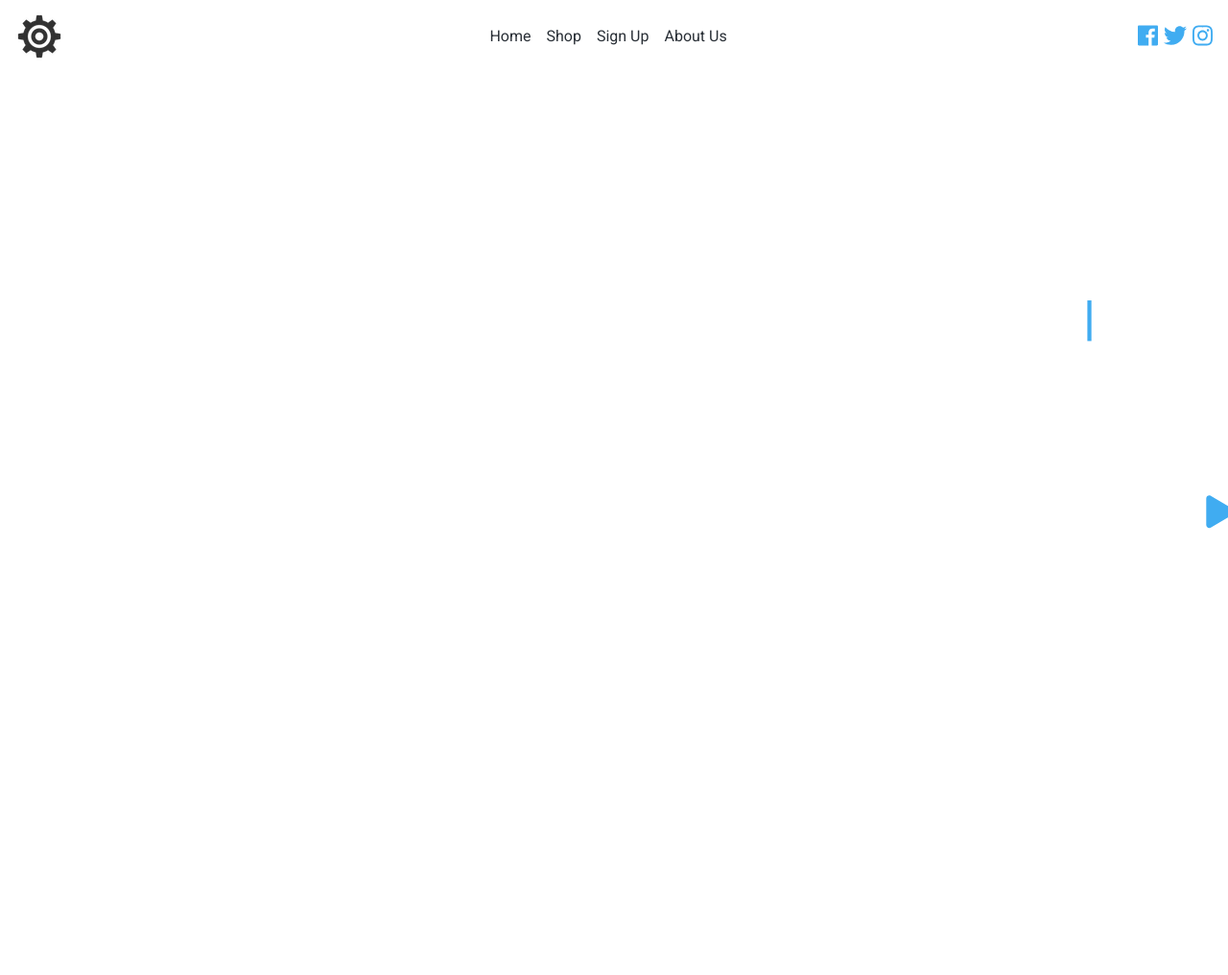
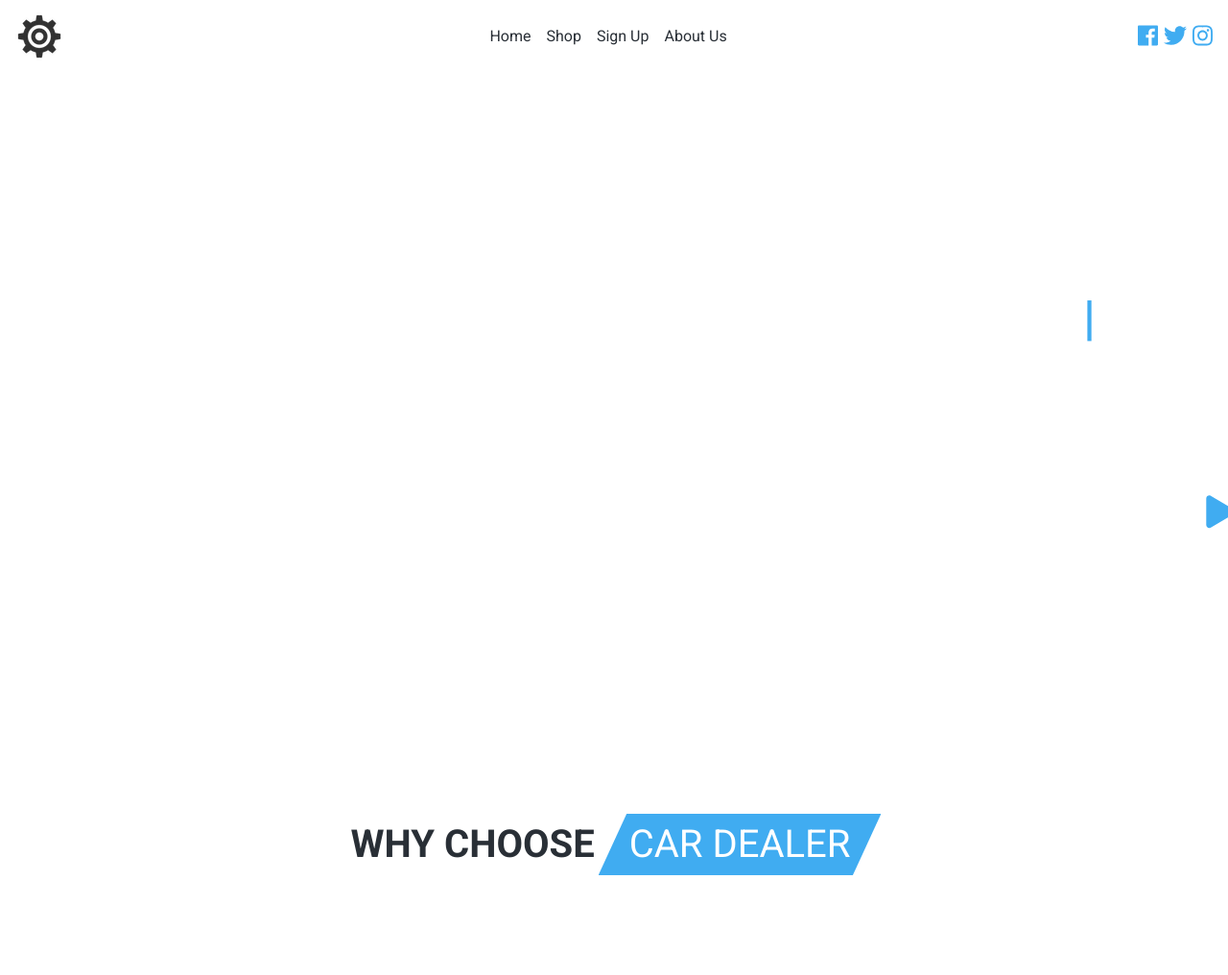
Before and after one commit to vafaei94/Car-store-website, a plain HTML site: page index.html in a window 1280 px wide. Shown: the whole page at 96% size. Before the commit the page ends 800 px from the top, so only its background shows below. Drawn offline with Linux system fonts and the light colour scheme.

Commit message:
Create "car dealer section"

```diff
--- a/css/main.css
+++ b/css/main.css
@@ -16,6 +16,14 @@ body{
   background: var(--mainWhite);
 }
 /* REM values to target root element 1REM = 16px */
+
+/* section title */
+.section-title-special{
+  background: var(--mainBlue);
+  color: var(--mainWhite);
+  padding: 0.5rem 2rem;
+  clip-path: polygon(10% 0,100% 0,90% 100%,0 100%);
+}
 
 /* nav bar*/
 .navbar{
--- a/index.html
+++ b/index.html
@@ -83,6 +83,19 @@
 
     <!--end header section-->
 
+    <!--Skill section-->
+    <section class="skills py-5" id="skills">
+      <div class="container">
+        <div class="row mb-5">
+          <div class="col d-flex flex-wr text-uppercase justify-content-center">
+            <h1 class="font-weight-bold align-self-center mx-1">Why choose</h1>
+            <h1 class="section-title-special max-1">car dealer</h1>
+          </div>
+        </div>
+      </div>
+    </section>
+    <!--End skill section-->
+
     <script src="js/jquery-3.3.1.min.js"></script>
     <script src="js/bootstrap.bundle.min.js"></script>
     <script src="js/script.js"></script>
```
